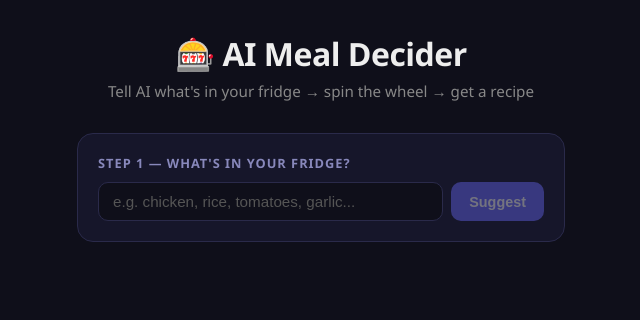
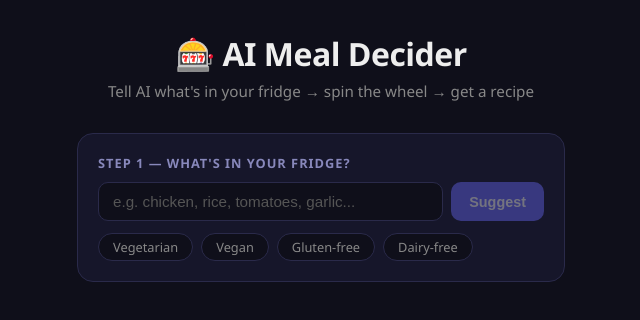
Before and after one commit to meherremovruslan-tech/meal-decider, a Next.js app: page / in a window 1280 px wide. Shown: the top 320 px of the page, without its empty margins (319-959 px from the left). Built offline with nearby package versions, Linux system fonts and the light colour scheme.

Commit message:
feat: add dietary filter chips (vegetarian, vegan, gluten-free, dairy-free)

```diff
--- a/app/api/suggest/route.js
+++ b/app/api/suggest/route.js
@@ -4,17 +4,21 @@ const client = new Anthropic();
 
 export async function POST(req) {
   try {
-    const { ingredients } = await req.json();
+    const { ingredients, filters } = await req.json();
     if (!ingredients?.trim()) {
       return Response.json({ error: 'No ingredients provided' }, { status: 400 });
     }
+
+    const filterText = filters?.length
+      ? `\nDietary requirements (ALL meals MUST comply): ${filters.join(', ')}.`
+      : '';
 
     const message = await client.messages.create({
       model: 'claude-sonnet-4-6',
       max_tokens: 256,
       messages: [{
         role: 'user',
-        content: `I have these ingredients: ${ingredients}.
+        content: `I have these ingredients: ${ingredients}.${filterText}
 Suggest exactly 6 meal names I can realistically make with some or all of these.
 Return ONLY a valid JSON array of 6 short meal name strings, nothing else.
 Example format: ["Meal One", "Meal Two", "Meal Three", "Meal Four", "Meal Five", "Meal Six"]`,
--- a/app/page.js
+++ b/app/page.js
@@ -4,6 +4,8 @@ import styles from './page.module.css';
 import './globals.css';
 
 const COLORS = ['#FF6B6B','#4ECDC4','#45B7D1','#96CEB4','#FFEAA7','#DDA0DD','#98D8C8','#F7DC6F'];
+
+const DIETARY_FILTERS = ['Vegetarian', 'Vegan', 'Gluten-free', 'Dairy-free'];
 
 function drawWheel(canvas, meals, angle) {
   if (!canvas || meals.length === 0) return;
@@ -101,6 +103,10 @@ export default function MealDecider() {
   const [loadingRecipe, setLoadingRecipe] = useState(false);
   const [spinning, setSpinning] = useState(false);
   const [error, setError] = useState('');
+  const [filters, setFilters] = useState([]);
+
+  const toggleFilter = (f) =>
+    setFilters(prev => prev.includes(f) ? prev.filter(x => x !== f) : [...prev, f]);
 
   const canvasRef = useRef(null);
   const angleRef = useRef(0);
@@ -125,7 +131,7 @@ export default function MealDecider() {
       const res = await fetch('/api/suggest', {
         method: 'POST',
         headers: { 'Content-Type': 'application/json' },
-        body: JSON.stringify({ ingredients }),
+        body: JSON.stringify({ ingredients, filters }),
       });
       const data = await res.json();
       if (!res.ok) throw new Error(data.error || 'Failed to get suggestions');
@@ -206,6 +212,22 @@ export default function MealDecider() {
             {loadingSuggest ? '...' : 'Suggest'}
           </button>
         </div>
+        <div className={styles.filterRow}>
+          {DIETARY_FILTERS.map(f => (
+            <label
+              key={f}
+              className={`${styles.filterChip} ${filters.includes(f) ? styles.filterChipActive : ''}`}
+            >
+              <input
+                type="checkbox"
+                checked={filters.includes(f)}
+                onChange={() => toggleFilter(f)}
+                style={{ display: 'none' }}
+              />
+              {f}
+            </label>
+          ))}
+        </div>
         {loadingSuggest && (
           <div className={styles.loading} style={{ marginTop: 12 }}>
             <span className={styles.spinner} /> AI is thinking of meals...
--- a/app/page.module.css
+++ b/app/page.module.css
@@ -139,3 +139,29 @@
   text-align: center;
   padding: 20px 0;
 }
+
+.filterRow {
+  display: flex;
+  flex-wrap: wrap;
+  gap: 8px;
+  margin-top: 12px;
+}
+
+.filterChip {
+  padding: 4px 14px;
+  border-radius: 20px;
+  border: 1px solid #2a2a4a;
+  font-size: 0.8rem;
+  cursor: pointer;
+  color: #888;
+  background: #0f0f1a;
+  transition: all 0.15s;
+  user-select: none;
+}
+
+.filterChipActive {
+  background: #6c6cff22;
+  border-color: #6c6cff;
+  color: #6c6cff;
+  font-weight: 600;
+}
```
